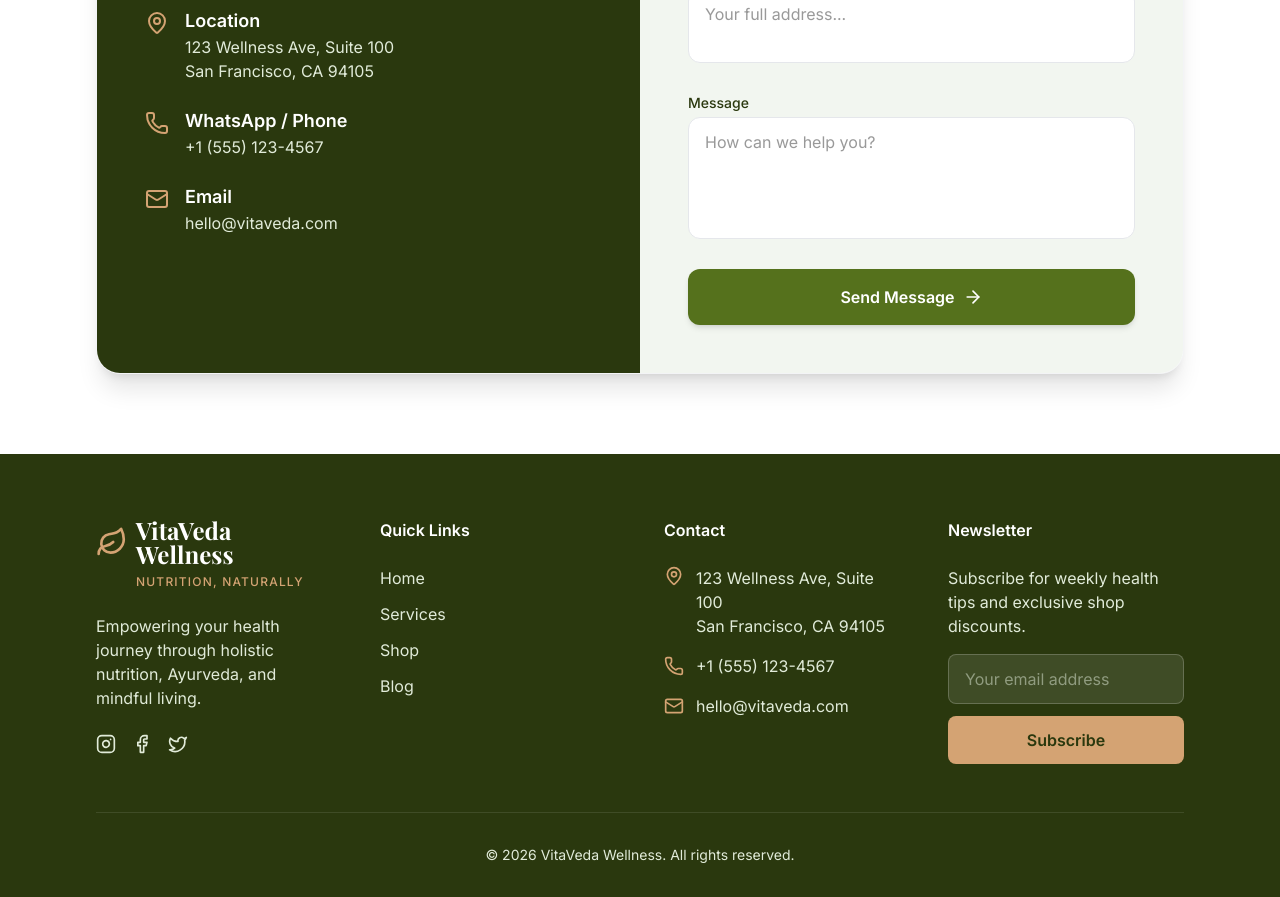
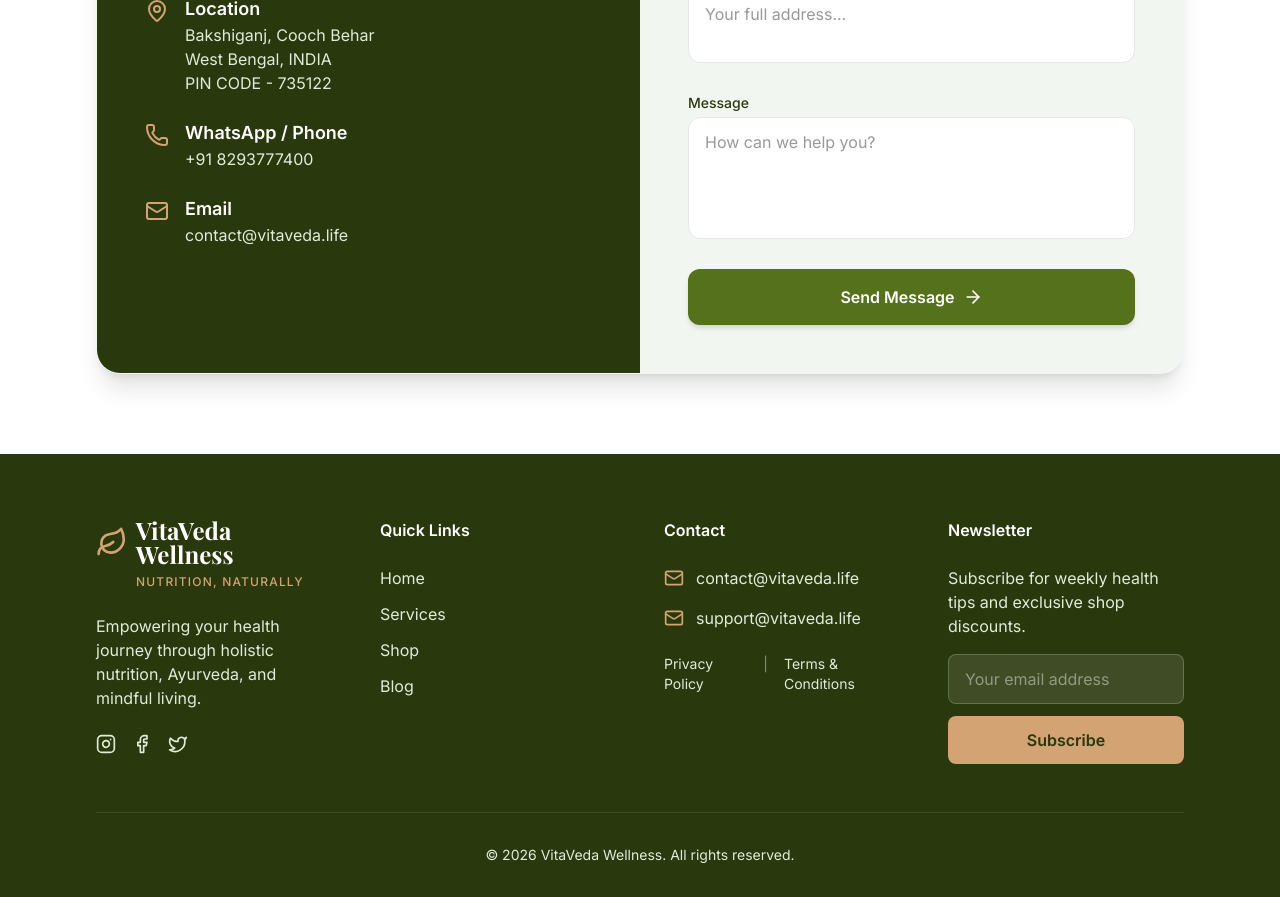
Before and after one commit to mihdbcob-beep/My-vitaveda, a React (Vite) app: page /contact in a window 1280 px wide. Shown: the part 640-1537 px from the top of the page. Built offline with nearby package versions, Linux system fonts and the light colour scheme; a web font is replaced by a local one.

Commit message:
feat: Update contact information and footer
Reflects the actual contact details for VitaVeda Wellness, including the new Indian address and phone number. Also removes unused icons and adds privacy policy link to the footer.

```diff
--- a/src/components/Footer.tsx
+++ b/src/components/Footer.tsx
@@ -1,5 +1,5 @@
 import React from 'react';
-import { Leaf, MapPin, Phone, Mail, Instagram, Facebook, Twitter } from 'lucide-react';
+import { Leaf, Mail, Instagram, Facebook, Twitter } from 'lucide-react';
 import { Link } from 'react-router-dom';
 
 export default function Footer() {
@@ -37,20 +37,21 @@ export default function Footer() {
 
           <div>
             <h4 className="font-bold text-white mb-6">Contact</h4>
-            <ul className="space-y-4">
-              <li className="flex items-start gap-3">
-                <MapPin className="w-5 h-5 text-accent shrink-0" />
-                <span className="text-primary-100">123 Wellness Ave, Suite 100<br/>San Francisco, CA 94105</span>
-              </li>
+            <ul className="space-y-4 mb-6">
               <li className="flex items-center gap-3">
-                <Phone className="w-5 h-5 text-accent shrink-0" />
-                <span className="text-primary-100">+1 (555) 123-4567</span>
+                <Mail className="w-5 h-5 text-accent shrink-0" />
+                <a href="mailto:contact@vitaveda.life" className="text-primary-100 hover:text-white transition-colors">contact@vitaveda.life</a>
               </li>
               <li className="flex items-center gap-3">
                 <Mail className="w-5 h-5 text-accent shrink-0" />
-                <span className="text-primary-100">hello@vitaveda.com</span>
+                <a href="mailto:support@vitaveda.life" className="text-primary-100 hover:text-white transition-colors">support@vitaveda.life</a>
               </li>
             </ul>
+            <div className="flex gap-4 text-sm">
+              <Link to="/privacy-policy" className="text-primary-100 hover:text-white transition-colors">Privacy Policy</Link>
+              <span className="text-primary-100/50">|</span>
+              <Link to="/terms" className="text-primary-100 hover:text-white transition-colors">Terms & Conditions</Link>
+            </div>
           </div>
 
           <div>
--- a/src/pages/ContactPage.tsx
+++ b/src/pages/ContactPage.tsx
@@ -27,21 +27,21 @@ export default function ContactPage() {
                     <MapPin className="w-6 h-6 text-accent shrink-0 mt-1" />
                     <div>
                       <h4 className="font-bold text-lg">Location</h4>
-                      <p className="text-primary-100">123 Wellness Ave, Suite 100<br/>San Francisco, CA 94105</p>
+                      <p className="text-primary-100">Bakshiganj, Cooch Behar<br/>West Bengal, INDIA<br/>PIN CODE - 735122</p>
                     </div>
                   </div>
                   <div className="flex items-start gap-4">
                     <Phone className="w-6 h-6 text-accent shrink-0 mt-1" />
                     <div>
                       <h4 className="font-bold text-lg">WhatsApp / Phone</h4>
-                      <p className="text-primary-100">+1 (555) 123-4567</p>
+                      <p className="text-primary-100">+91 8293777400</p>
                     </div>
                   </div>
                   <div className="flex items-start gap-4">
                     <Mail className="w-6 h-6 text-accent shrink-0 mt-1" />
                     <div>
                       <h4 className="font-bold text-lg">Email</h4>
-                      <p className="text-primary-100">hello@vitaveda.com</p>
+                      <p className="text-primary-100">contact@vitaveda.life</p>
                     </div>
                   </div>
                 </div>
```
